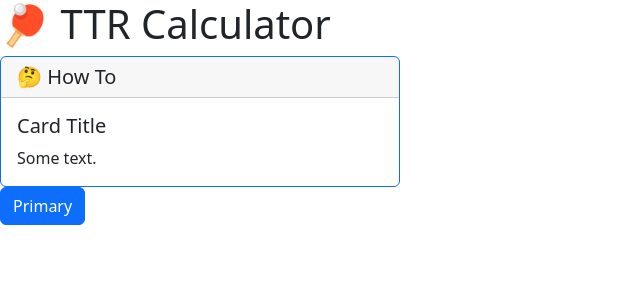
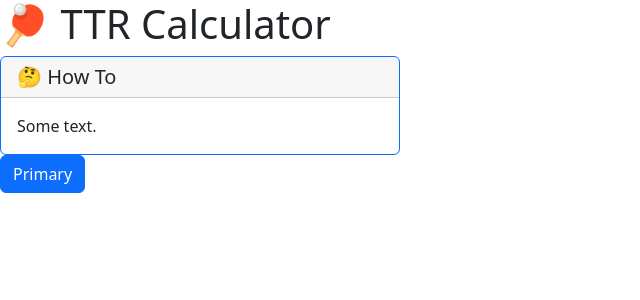
Before and after one commit to luth1um/ttr-calculator, a React (Create React App) app: page / in a window 1280 px wide. Shown: the top 300 px of the page, without its empty margins (0-640 px from the left). Built offline with nearby package versions, Linux system fonts and the light colour scheme.

Commit message:
refactoring for how-to card

```diff
--- a/src/App.tsx
+++ b/src/App.tsx
@@ -1,20 +1,12 @@
-import React from 'react';
-import Button from 'react-bootstrap/Button';
-import Card from 'react-bootstrap/Card';
+import React from "react";
+import Button from "react-bootstrap/Button";
+import { HowTo } from "./how-to/HowTo";
 
 function App() {
   return (
     <div>
       <h1>🏓 TTR Calculator</h1>
-      <Card border="primary" style={{ maxWidth: '400px' }}>
-        <Card.Header as="h5">🤔 How To</Card.Header>
-        <Card.Body>
-          <Card.Title>Card Title</Card.Title>
-          <Card.Text>
-            Some text.
-          </Card.Text>
-        </Card.Body>
-      </Card>
+      <HowTo />
       <Button variant="primary">Primary</Button>
     </div>
   );
--- /dev/null
+++ b/src/how-to/HowTo.tsx
@@ -0,0 +1,12 @@
+import Card from "react-bootstrap/Card";
+
+export function HowTo() {
+  return (
+    <Card id="how-to-card" border="primary" style={{ maxWidth: "400px" }}>
+      <Card.Header as="h5">🤔 How To</Card.Header>
+      <Card.Body>
+        <Card.Text>Some text.</Card.Text>
+      </Card.Body>
+    </Card>
+  );
+}
```
